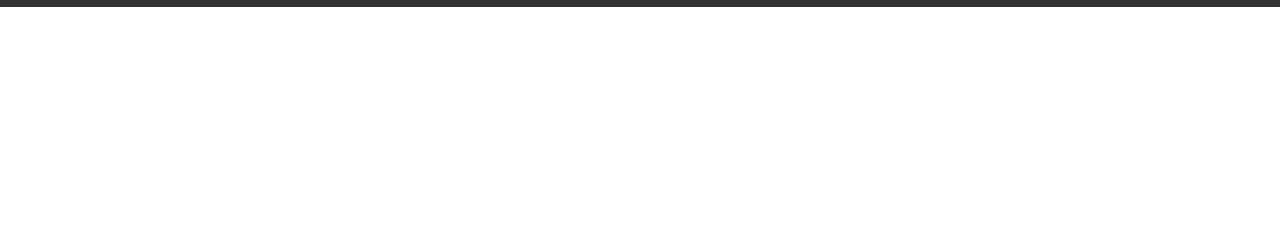
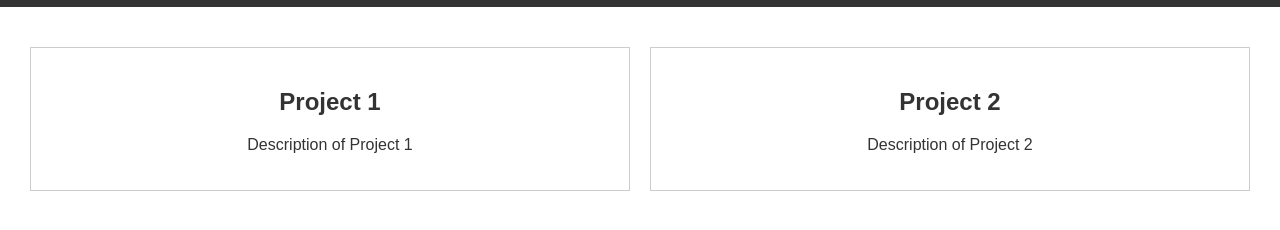
Before and after one commit to brendanneubert1/brendanneubert1.github.io, a plain HTML site: page index.html in a window 1280 px wide. Shown: the part 50-280 px from the top of the page. Drawn offline with Linux system fonts and the light colour scheme.

Commit message:
Update index.html

```diff
--- a/index.html
+++ b/index.html
@@ -3,7 +3,7 @@
 <head>
     <meta charset="UTF-8">
     <meta name="viewport" content="width=device-width, initial-scale=1.0">
-    <title>Brendan Neubert - Portfolio</title>
+    <title>Your Name - Portfolio</title>
     <style>
         body {
             font-family: Arial, sans-serif;
@@ -42,6 +42,29 @@
         .container {
             padding: 20px;
         }
+
+        .projects {
+            display: flex;
+            justify-content: space-between;
+            margin-top: 20px;
+        }
+
+        .project {
+            flex: 1;
+            border: 1px solid #ccc;
+            padding: 20px;
+            margin: 0 10px;
+            text-align: center;
+        }
+
+        .project a {
+            text-decoration: none;
+            color: #333;
+        }
+
+        .project:hover {
+            background-color: #f5f5f5;
+        }
     </style>
 </head>
 <body>
@@ -55,7 +78,20 @@
 </header>
 
 <div class="container">
-    <!-- Content goes here -->
+    <div id="projects" class="projects">
+        <div class="project">
+            <a href="project1.html">
+                <h2>Project 1</h2>
+                <p>Description of Project 1</p>
+            </a>
+        </div>
+        <div class="project">
+            <a href="project2.html">
+                <h2>Project 2</h2>
+                <p>Description of Project 2</p>
+            </a>
+        </div>
+    </div>
 </div>
 
 </body>
```
